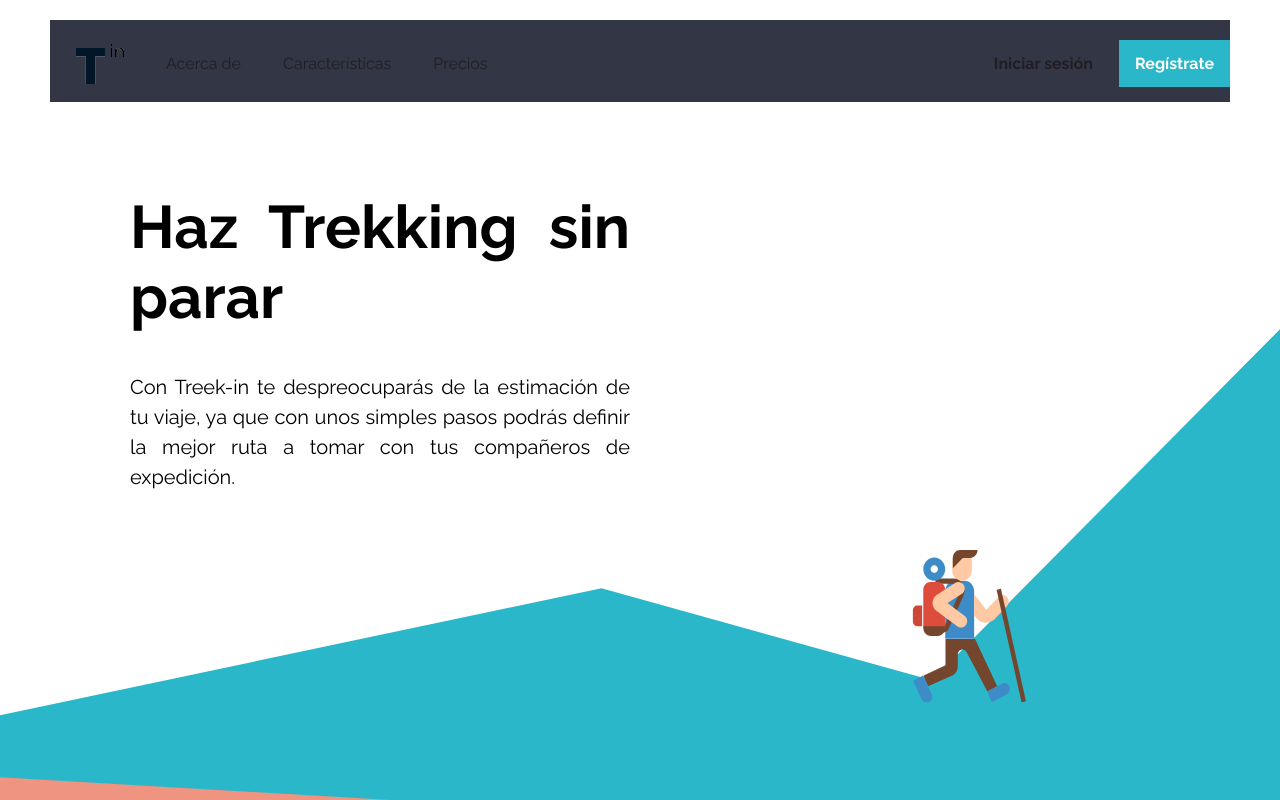
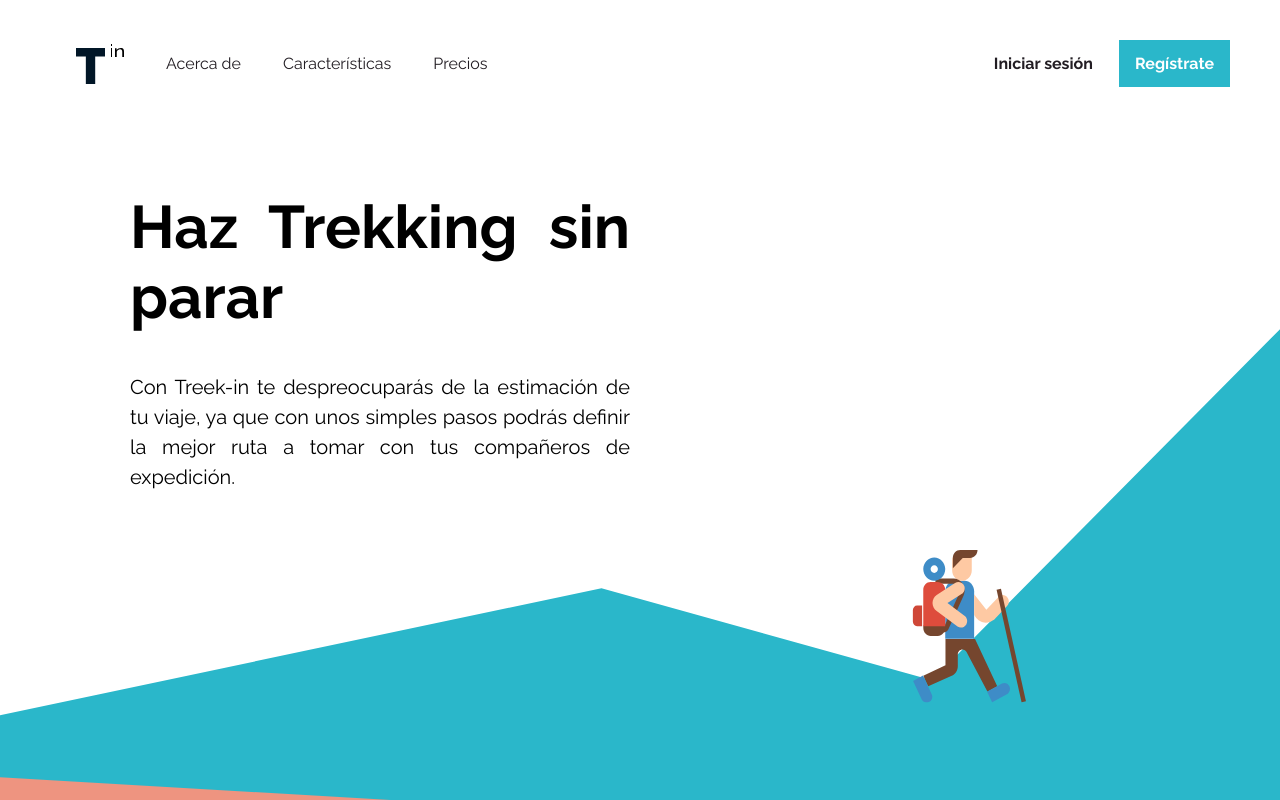
Before and after one commit to marlyconcha/startuptrekkin, a plain HTML site: page index.html in a window 1280 px wide. Shown: the top 800 px of the page. Drawn offline with nearby package versions, Linux system fonts and the light colour scheme.

Commit message:
nav avance

```diff
--- a/assets/sass/layout/_navigation.scss
+++ b/assets/sass/layout/_navigation.scss
@@ -1,6 +1,6 @@
 .topnav {
   overflow: hidden;
-  background-color: $onyx;
+  background-color: $white;
   margin: 20px 50px;
 }
 
@@ -35,6 +35,7 @@
 
 .topnav__right {
   font-weight: 700;
+  text-align: right;
 }
 
 @media screen and (max-width: 576px) {
--- a/index.html
+++ b/index.html
@@ -14,7 +14,7 @@
 <body>
 
     <!-- NAVBAR -->
-    <nav class="topnav" id="myTopnav">
+    <div class="topnav" id="myTopnav">
         <a href="#"><img src="assets/img/Logo.svg" class="topnav__logo"></a>
         <a href="#acercade">Acerca de</a>
         <a href="#caracteristicas">Características</a>
@@ -24,7 +24,7 @@
         <a href="javascript:void(0);" class="icon" onclick="myFunction()">
           <i class="fa fa-bars"></i>
         </a>
-    </nav>
+    </div>
     <!-- FIN NAVBAR -->
 
     <!-- HEADER -->
```
Also changed, not shown: assets/css/style.css, 1 other file.
